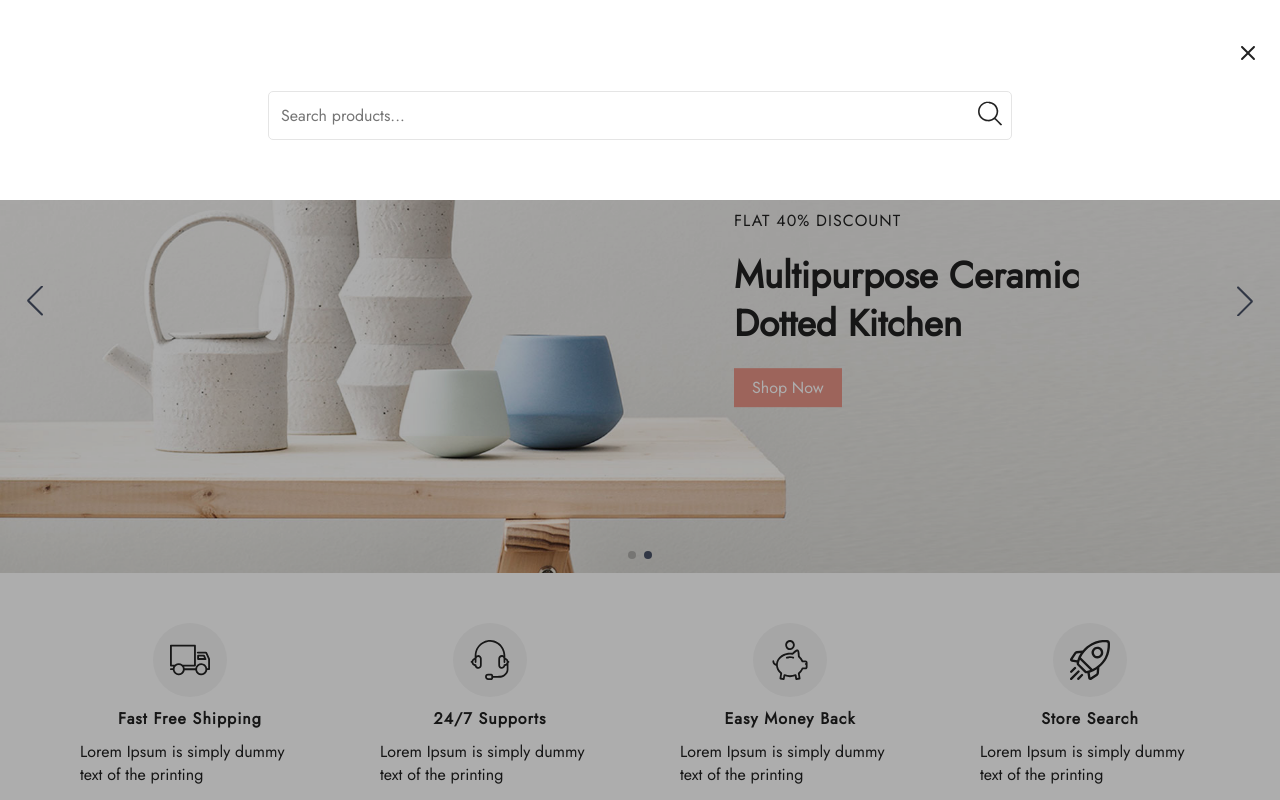
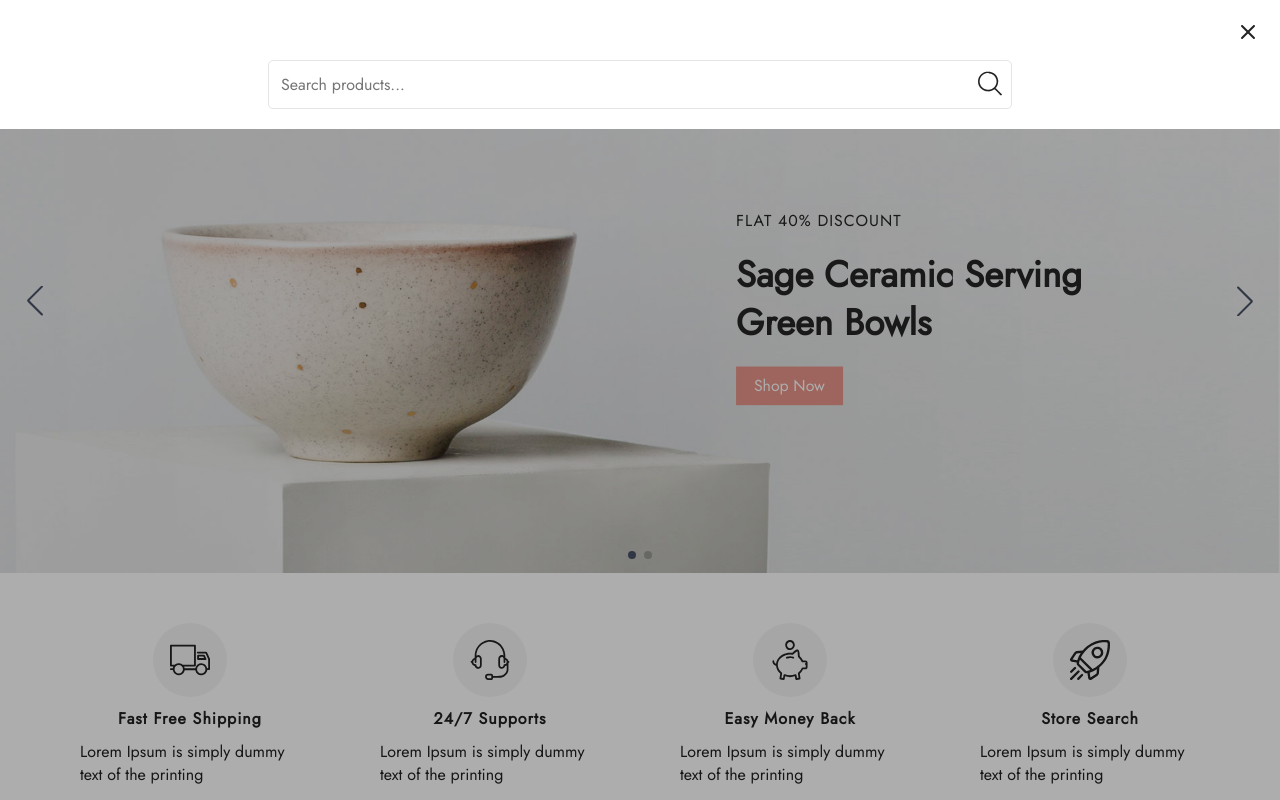
Before and after one commit to mohammadkhani76/Ciramica-Store, a React (Vite) app: page / in a window 1280 px wide. Both pictures are taken after a click on the button 1115 px from the left and 82 px from the top of the page. Shown: the top 800 px of the page. Built offline with nearby package versions, Linux system fonts and the light colour scheme.

Commit message:
added search

```diff
--- a/src/components/Layout/Header/_component/HeaderBottom.jsx
+++ b/src/components/Layout/Header/_component/HeaderBottom.jsx
@@ -53,6 +53,7 @@ export const HeaderBottom = () => {
             />
             <SvgLogo />
           </div>
+          {/* mobile */}
           {isMobile && isopenMenu && (
             <div className="modal" onClick={() => setIsOpenMenu(false)}>
               <div
@@ -82,6 +83,7 @@ export const HeaderBottom = () => {
             </div>
           )}
 
+          {/* desktop */}
           {!isMobile && (
             <nav className="header-bottom-details-menu">
               <HeaderBottomMenu
--- a/src/components/Layout/Header/_component/_component/search/SearchModal.css
+++ b/src/components/Layout/Header/_component/_component/search/SearchModal.css
@@ -14,14 +14,14 @@
 .search-modal-overlay {
   background-color: var(--color-1);
   width: 100%;
-  max-height: 200px;
+  /* min-height: 150px; */
+  /* height: 200px; */
   position: relative;
   padding: 20px;
-  height: 200px;
   display: flex;
   flex-direction: column;
-  justify-content: center;
-  gap: 20px;
+  /* overflow-y: scroll; */
+  gap: 10px;
 }
 .search-modal-close {
   text-align: right;
@@ -31,7 +31,10 @@
   background-color: transparent;
   cursor: pointer;
 }
-.search-modal-form {
+.search-wrapper {
+  position: relative;
+}
+.search-form {
   display: flex;
   align-items: center;
   justify-content: center;
@@ -64,8 +67,72 @@
   font-size: 18px;
   color: #555;
 }
+
+/* result */
+.serach-modal-result-wrapper {
+  width: 100%;
+  display: flex;
+  align-items: center;
+  justify-content: center;
+  padding: 10px;
+}
+.serach-modal-result {
+  width: 80%;
+  background-color: var(--color-19);
+  display: grid;
+  grid-template-columns: repeat(auto-fit, minmax(400px, 1fr));
+  gap: 10px;
+  padding: 20px;
+  height: 400px;
+  overflow-y: auto;
+}
+.search-result-item {
+  display: flex;
+  /* align-items: center; */
+  justify-content: space-between;
+  gap: 10px;
+  cursor: pointer;
+}
+.search-result-item-media {
+  width: 100px;
+  height: 100px;
+}
+.search-result-item img {
+  width: 100%;
+  height: 100%;
+}
+.search-result-item-info {
+  display: flex;
+  flex-direction: column;
+  gap: 5px;
+  justify-content: center;
+  flex: 1;
+}
+.search-result-item-info p {
+  display: flex;
+  align-items: center;
+  gap: 10px;
+  font-weight: bold;
+  & ins {
+    text-decoration: none;
+    color: var(--color-2);
+  }
+  & del {
+    color: var(--color-13);
+  }
+}
+.search-result-item-info a {
+  text-decoration: none;
+  color: var(--color-16);
+}
+.search-result-item-info a:hover {
+  color: var(--color-2);
+}
 @media screen and (max-width: 500px) {
   .search-input-wrapper {
     width: 100%;
   }
+  .serach-modal-result {
+    width: 100%;
+  }
 }
--- a/src/components/Layout/Header/_component/_component/search/SearchModal.jsx
+++ b/src/components/Layout/Header/_component/_component/search/SearchModal.jsx
@@ -1,7 +1,43 @@
+import { useMemo, useState } from "react";
 import { SvgClose } from "../../../../../../assets/icon/SvgClose";
-import { SvgSearch } from "../../../../../../assets/icon/SvgSearch";
 import "./SearchModal.css";
+import { useShops } from "../../../../../../customHook/useShops";
+import { useDebounce } from "../../../../../../customHook/useDebounce";
+import { SearchInput } from "./_component/SearchInput";
+import { SearchResults } from "./_component/SearchResults";
+
 export const SearchModal = ({ showSearchModal, setShowSearchModal }) => {
+  const [result, setResult] = useState([]);
+  const [isResultOpen, setIsResultOpen] = useState(false);
+  const [query, setQuery] = useState("");
+  const [isLoading, setIsLoading] = useState(false);
+  const { shops } = useShops();
+
+  const handleSearch = (query) => {
+    if (!query.trim()) {
+      setResult([]);
+      setIsLoading(false);
+      return;
+    }
+
+    let allResults = [];
+    shops.forEach((shop) => {
+      // console.log(shop.menu);
+      shop.menu.forEach((menu) => {
+        const filtered = menu.list.filter((product) =>
+          product.title.toLowerCase().includes(query.toLowerCase())
+        );
+        // console.log("filtered", filtered);
+        if (filtered.length > 0) allResults.push(...filtered);
+      });
+    });
+
+    setResult(allResults);
+    setIsLoading(false);
+  };
+
+  const debouncedSearch = useDebounce(handleSearch, 400);
+
   return (
     <div className="search-modal" onClick={() => setShowSearchModal(false)}>
       <div
@@ -14,15 +50,35 @@ export const SearchModal = ({ showSearchModal, setShowSearchModal }) => {
           </button>
         </div>
 
-        <form className="search-modal-form">
-          <label className="search-input-wrapper">
-            <input type="search" placeholder="Search products..." />
-            <button type="submit">
-              <SvgSearch />
-            </button>
-          </label>
-        </form>
-        <div className="serach-modal-result"></div>
+        <div className="search-wrapper">
+          <SearchInput
+            query={query}
+            setQuery={setQuery}
+            setIsResultOpen={setIsResultOpen}
+            setIsLoading={setIsLoading}
+            debouncedSearch={debouncedSearch}
+          />
+
+          {/* result */}
+          {isResultOpen && isLoading && (
+            <div className="serach-modal-result-wrapper">
+              <p>Loading...</p>
+            </div>
+          )}
+          {isResultOpen && !isLoading && result.length > 0 && (
+            <SearchResults
+              result={result}
+              setShowSearchModal={setShowSearchModal}
+            />
+          )}
+
+          {/* No result */}
+          {isResultOpen && !isLoading && result.length === 0 && (
+            <div className="serach-modal-result-wrapper">
+              <p className="no-result">No Result...</p>
+            </div>
+          )}
+        </div>
       </div>
     </div>
   );
--- /dev/null
+++ b/src/components/Layout/Header/_component/_component/search/_component/SearchInput.jsx
@@ -0,0 +1,30 @@
+import { SvgSearch } from "../../../../../../../assets/icon/SvgSearch";
+
+export const SearchInput = ({
+  query,
+  setQuery,
+  setIsResultOpen,
+  setIsLoading,
+  debouncedSearch,
+}) => {
+  return (
+    <form className="search-form">
+      <label className="search-input-wrapper">
+        <input
+          type="text"
+          value={query}
+          placeholder="Search products..."
+          onChange={(e) => {
+            setQuery(e.target.value);
+            setIsResultOpen(true);
+            setIsLoading(true);
+            debouncedSearch(e.target.value);
+          }}
+        />
+        <button type="submit">
+          <SvgSearch />
+        </button>
+      </label>
+    </form>
+  );
+};
--- /dev/null
+++ b/src/components/Layout/Header/_component/_component/search/_component/SearchResults.jsx
@@ -0,0 +1,37 @@
+import { Link } from "react-router";
+
+export const SearchResults = ({ result, setShowSearchModal }) => {
+  return (
+    <div className="serach-modal-result-wrapper">
+      <div className="serach-modal-result">
+        {result.map((item) => (
+          <div key={item.id} className="search-result-item">
+            <div className="search-result-item-media">
+              <img src={item.imageFront} alt={item.title} />
+            </div>
+            <div className="search-result-item-info">
+              <span>
+                <Link
+                  to={`/product/${item.id}`}
+                  onClick={() => setShowSearchModal(false)}
+                >
+                  {item.title}
+                </Link>
+              </span>
+              <p>
+                {item.discountPrice ? (
+                  <>
+                    <del>{item.price} $</del>
+                    <ins>{item.discountPrice} $</ins>
+                  </>
+                ) : (
+                  <ins>{item.price} $</ins>
+                )}
+              </p>
+            </div>
+          </div>
+        ))}
+      </div>
+    </div>
+  );
+};
--- a/src/components/ProductStore/ProductStore.jsx
+++ b/src/components/ProductStore/ProductStore.jsx
@@ -1,31 +1,37 @@
-import axios from "axios";
-import { useEffect, useState } from "react";
+// import axios from "axios";
+// import { useEffect, useState } from "react";
 import "./ProductStore.css";
 import { ProductStoreSwiper } from "./ProductStoreSwiper";
 import { useBasket } from "../../customHook/useBasket";
+import { useShops } from "../../customHook/useShops";
 
 export const ProductStore = () => {
-  const [shops, setShops] = useState([]);
   const { addToCart } = useBasket();
+  const { shops, loading, error } = useShops();
+  // const [shops, setShops] = useState([]);
 
-  async function getProductShop() {
-    try {
-      const response = await axios.get("/data/shops.json");
-      const data = response.data;
-      // console.log(data);
-      setShops(data.shops);
-    } catch (error) {
-      console.error("Error fetching products:", error);
-    }
-  }
+  // async function getProductShop() {
+  //   try {
+  //     const response = await axios.get("/data/shops.json");
+  //     const data = response.data;
+  //     // console.log(data);
+  //     setShops(data.shops);
+  //   } catch (error) {
+  //     console.error("Error fetching products:", error);
+  //   }
+  // }
 
-  useEffect(() => {
-    getProductShop();
-  }, []);
+  // useEffect(() => {
+  //   getProductShop();
+  // }, []);
 
   return (
     <>
-      {shops.map((shop) => (
+      {loading && <p>Loading...</p>}
+      {error && <p>Error loading data</p>}
+      {!loading && shops.length === 0 && <p>No shops found</p>}
+      {!loading &&
+        shops.map((shop) => (
           <div key={shop.shopID} className="store-wrapper container">
             <h2>{shop.shopName}</h2>
             {shop.menu.map((category, catIndex) => (
--- /dev/null
+++ b/src/customHook/useDebounce.jsx
@@ -0,0 +1,9 @@
+export const useDebounce = (func, delay) => {
+  let timer;
+  return (...args) => {
+    if (timer) clearTimeout(timer);
+    timer = setTimeout(() => {
+      func(...args);
+    }, delay);
+  };
+};
--- /dev/null
+++ b/src/customHook/useShops.jsx
@@ -0,0 +1,29 @@
+import axios from "axios";
+import { useEffect, useState } from "react";
+
+export const useShops = () => {
+  const [shops, setShops] = useState([]);
+  const [loading, setLoading] = useState(true);
+  const [error, setError] = useState(null);
+  async function getProductShop() {
+    try {
+      setLoading(true);
+      setError(null);
+      const response = await axios.get("/data/shops.json");
+      const data = response.data;
+      // console.log(data);
+      setShops(data.shops || []);
+      setLoading(false);
+    } catch (error) {
+      console.error("Error fetching products:", error);
+      setError(error);
+    } finally {
+      setLoading(false);
+    }
+  }
+
+  useEffect(() => {
+    getProductShop();
+  }, []);
+  return { shops, loading, error };
+};
```
Lines whose indentation alone changed are shown as unchanged.
